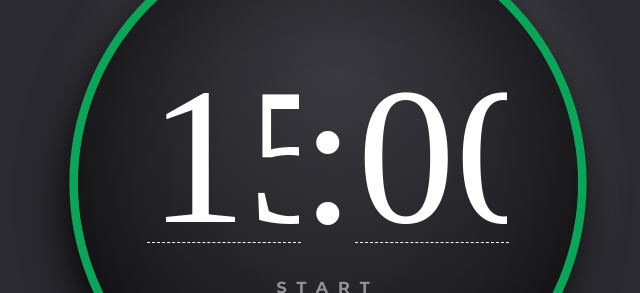
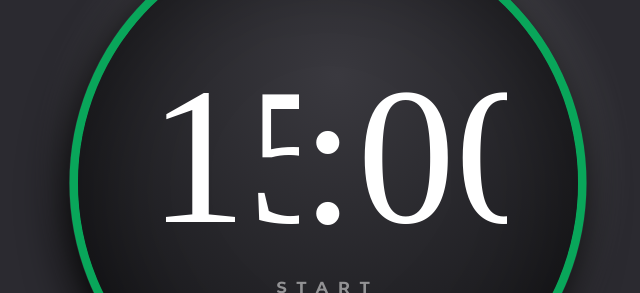
Before and after one commit to MrFootwork/challenge_1-pomodoro_1, a Vue app: page / in a window 1280 px wide. Shown: the part 217-510 px from the top of the page, without its empty margins (312-952 px from the left). Built offline with nearby package versions, Linux system fonts and the light colour scheme; a web font is replaced by a local one.

Commit message:
more stable timer and better stateful UI

```diff
--- a/src/components/ButtonSettings.vue
+++ b/src/components/ButtonSettings.vue
@@ -1,14 +1,18 @@
 <script setup lang="ts">
 import { useSettingStore } from './../../src/store/setting';
+import { useTimerStore } from './../../src/store/timer';
 import { storeToRefs } from 'pinia';
 
 const settingStore = useSettingStore()
-const { isActivated } = storeToRefs(settingStore)
+const { isEditable } = storeToRefs(settingStore)
 const { activate, deactivate } = settingStore
 
+const timerStore = useTimerStore()
+const { isRunning } = storeToRefs(timerStore)
+
 function toggleEditMode() {
-  if (isActivated.value) return deactivate()
-  if (!isActivated.value) return activate()
+  if (isEditable.value) return deactivate()
+  if (!isEditable.value && !isRunning.value) return activate()
 }
 </script>
 
--- a/src/components/ButtonStart.vue
+++ b/src/components/ButtonStart.vue
@@ -1,5 +1,6 @@
 <script setup lang="ts">
 import { useTimerStore } from './../../src/store/timer'
+import { useSettingStore } from './../../src/store/setting'
 import { storeToRefs } from 'pinia'
 import { computed } from 'vue'
 
@@ -7,9 +8,19 @@ const timerStore = useTimerStore()
 const { isRunning } = storeToRefs(timerStore)
 const { timerSwitchOn, timerSwitchOff } = timerStore
 
+const settingStore = useSettingStore()
+const { deactivate } = settingStore
+
 function toggleTimer() {
-  if (isRunning.value) return timerSwitchOff()
-  if (!isRunning.value) return timerSwitchOn()
+  if (isRunning.value) {
+    timerSwitchOff()
+    return
+  }
+  if (!isRunning.value) {
+    timerSwitchOn()
+    deactivate()
+    return
+  }
 }
 
 const captionButton = computed(() => {
--- a/src/components/DisplayTime.vue
+++ b/src/components/DisplayTime.vue
@@ -5,39 +5,32 @@ import { storeToRefs } from 'pinia'
 import { computed, watchEffect, reactive } from 'vue'
 
 const settingStore = useSettingStore()
-const { isActivated } = storeToRefs(settingStore)
+const { isEditable } = storeToRefs(settingStore)
 
 const timerStore = useTimerStore()
 const { isRunning } = storeToRefs(timerStore)
 const { timerSwitchOff } = timerStore
 
 const disabled = computed(() => {
-  return isActivated.value
+  return !isEditable.value
 })
 
-const time = reactive({
-  minutes: 15,
-  seconds: 0
-})
-
-const timeDisplay = computed(() => {
-  return {
-    minutes: ('' + time.minutes).padStart(2, '0'),
-    seconds: ('' + time.seconds).padStart(2, '0'),
-  }
+const timeDisplay = reactive({
+  minutes: "15",
+  seconds: "00"
 })
 
 // this runs the timer
 watchEffect(() => {
   if (isRunning.value) {
     let countDown = setInterval(() => {
-      if (time.minutes === 0 && time.seconds < 1) timerSwitchOff()
+      if (+timeDisplay.minutes === 0 && +timeDisplay.seconds < 1) timerSwitchOff()
       if (!isRunning.value) return clearInterval(countDown)
-      if (time.seconds === 0) {
-        time.minutes--
-        time.seconds = 60
+      if (+timeDisplay.seconds === 0) {
+        timeDisplay.minutes = (+timeDisplay.minutes - 1).toString().padStart(1, '0')
+        timeDisplay.seconds = "60"
       }
-      time.seconds--
+      timeDisplay.seconds = (+timeDisplay.seconds - 1).toString().padStart(2, '0')
     }, 1000)
   }
 }
@@ -47,11 +40,12 @@ watchEffect(() => {
 <template>
   <div class="time">
     <div class="minutes">
-      <input type="text" :value="timeDisplay.minutes" :disabled="disabled" />
+      <!-- <input type="text" v-model="timeDisplay.minutes" :disabled="disabled" /> -->
+      <input type="text" v-model="timeDisplay.minutes" :disabled="disabled" />
     </div>
     <div class="colon">:</div>
     <div class="seconds">
-      <input type="text" :value="timeDisplay.seconds" :disabled="disabled" />
+      <input type="text" v-model="timeDisplay.seconds" :disabled="disabled" />
     </div>
   </div>
 </template>
--- a/src/store/setting.ts
+++ b/src/store/setting.ts
@@ -3,15 +3,15 @@ import { defineStore } from 'pinia'
 
 export const useSettingStore = defineStore('setting', () => {
 	// state
-	const isActivated: boolean = ref(false)
+	const isEditable: boolean = ref(false)
 	// getters (computed())
 	// actions
 	function activate() {
-		isActivated.value = true
+		isEditable.value = true
 	}
 	function deactivate() {
-		isActivated.value = false
+		isEditable.value = false
 	}
 
-	return { isActivated, activate, deactivate }
+	return { isEditable, activate, deactivate }
 })
```
